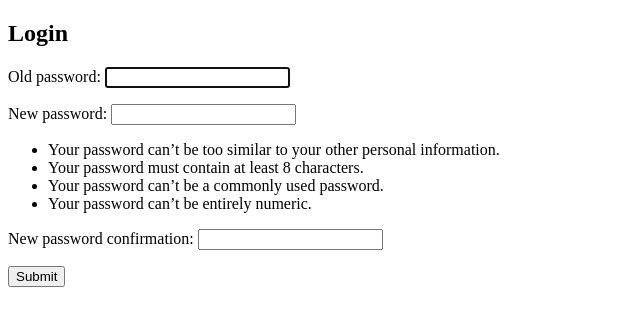
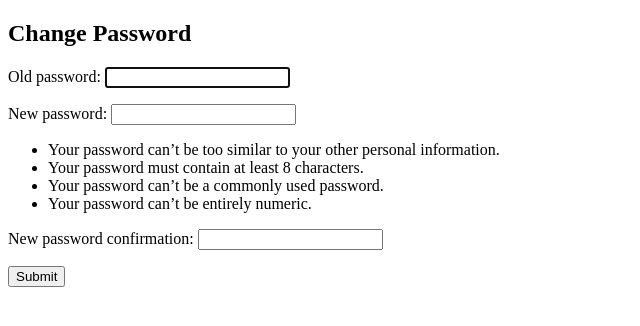
Before and after one commit to srijans38/Pothole-Challenge, a Django app: page /accounts/password_change/ in a window 1280 px wide. Shown: the top 326 px of the page, without its empty margins (0-640 px from the left). Run offline with Django 3.2, Linux system fonts and the light colour scheme; the visitor is signed in with stand-in values (Sample User, id 1).

```diff
--- a/djpothole/templates/registration/password_change_form.html
+++ b/djpothole/templates/registration/password_change_form.html
@@ -1,6 +1,6 @@
-{% extends 'base.html' %} {% block title %}Password Change{% endblock %} {% block content %}
+{% extends 'base.html' %} {% block title %}Password Change{% endblock %} {%block content %}
 
-<h2>Login</h2>
+<h2>Change Password</h2>
 <form method="post">
   {% csrf_token %} {{ form.as_p }}
   <button type="submit">Submit</button>
```
Also changed, not shown: djpothole/templates/home.html (+8 -7 lines).
